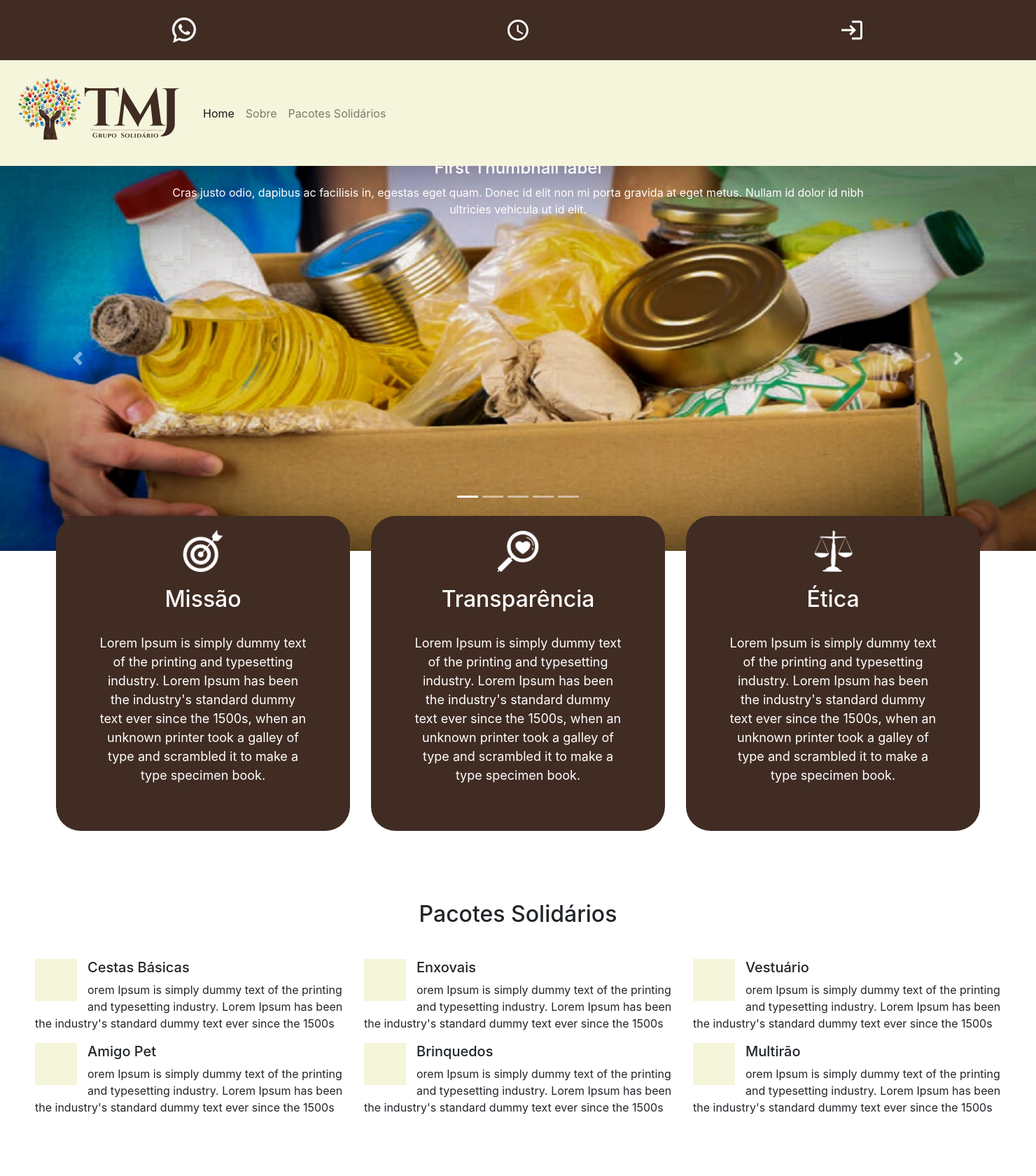
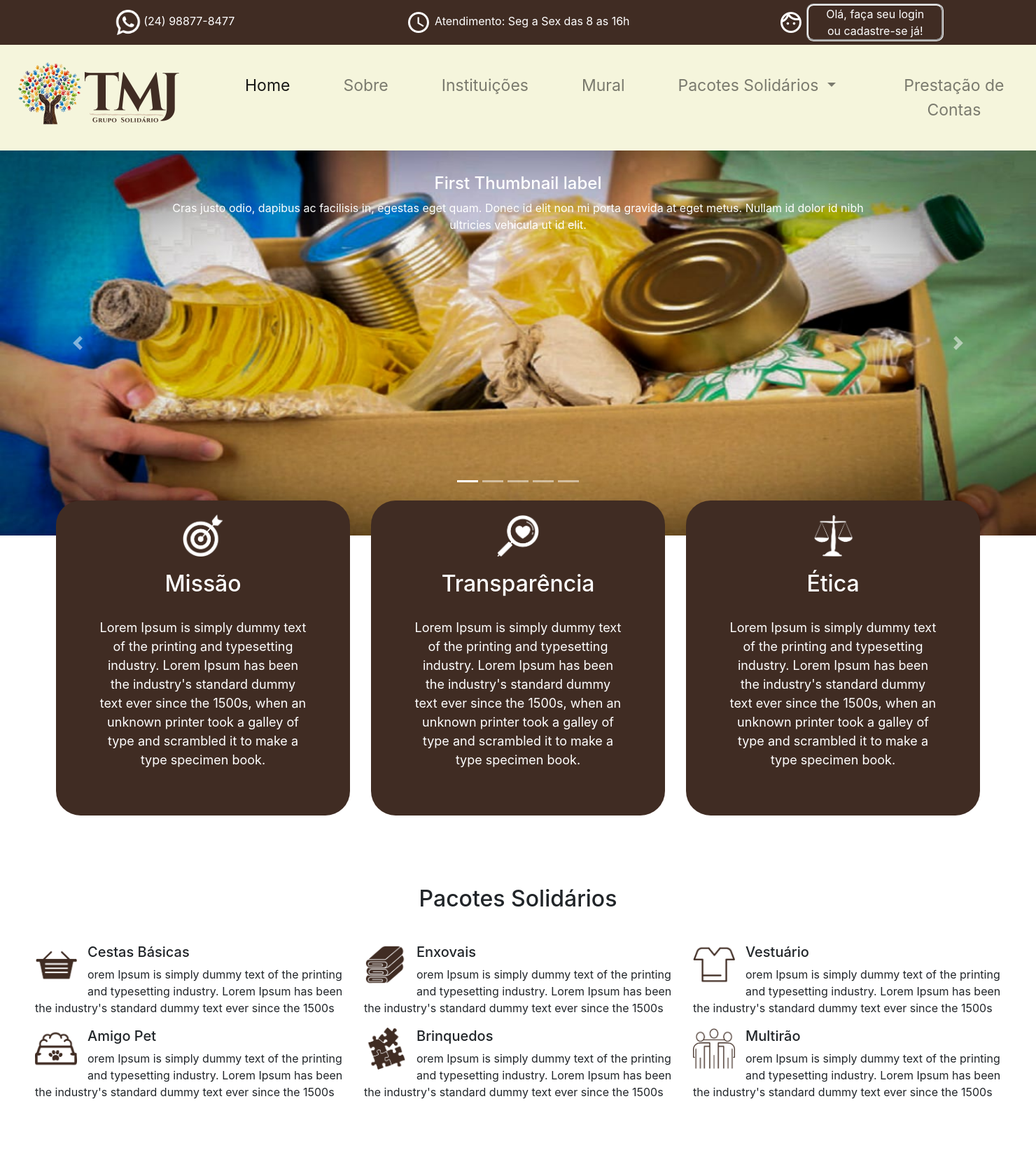
Before and after one commit to brjoaof/-Frontend1--Projeto-Final, a PHP site: page / in a window 1480 px wide; the page is wider, and only the part inside the window is pictured. Shown: the top 1680 px of that part at 70% size. Run offline with PHP 8.4, Linux system fonts and the light colour scheme.

Commit message:
Atualização header da homepage

```diff
--- a/css/estilo.css
+++ b/css/estilo.css
@@ -1,13 +1,13 @@
 header .row {
     background-color: #402c23;
     color: white;
-    padding: 25px;
+    padding: 5px;
     margin: 0;
 }
 header .navbar {
     background-color:#f5f5dc;
 }
-header #zap img {
+header img {
     width: 36px;
     height: 36px;
 }
@@ -19,8 +19,23 @@ header {
     text-align: center;
 }
 
+header .row .col-md-4 {
+    margin: auto;
+}
+
+.login {
+    display: inline-block;
+    border-radius: 10px;
+    border-style: groove;
+    color: white;
+    vertical-align: middle;
+    text-align: center;
+    padding-right: 25px;
+    padding-left: 25px;
+}
+
 .carousel-caption {
-    bottom: 440px;
+    bottom: 396px;
 }
 
 .carousel-indicators {
@@ -96,3 +111,11 @@ footer img {
     float: left;
     margin-right: 15px;
 }
+.icon img {
+    width: 60px;
+    height: 60px;
+}
+.nav-link {
+    margin-left: 60px;
+    font-size: 23px;
+}
--- a/index.html
+++ b/index.html
@@ -13,14 +13,17 @@
 
     <header>
         <div class="row">
-            <div class="col-md-4" id="zap">
+            <div class="col-md-4">
                 <img src="img/whatsapp.png" alt="Logo Whatsapp">
+                <span>(24) 98877-8477</span>
             </div>
             <div class="col-md-4">
                 <img src="img/horario_de_atendimento.png" alt="">
+                <span>Atendimento: Seg a Sex das 8 as 16h</span>
             </div>
             <div class="col-md-4">
-                <img src="img/login.png" alt="">
+                <img src="img/login1.png" alt="">
+                <span class="login">Olá, faça seu login<br>ou cadastre-se já!</span>
             </div>
         </div>
             <!-- Como um link -->
@@ -32,10 +35,36 @@
                             <a class="nav-link" href="#">Home <span class="sr-only">(Página atual)</span></a>
                         </li>
                         <li class="nav-item">
-                            <a class="nav-link" href="#">Sobre</a>
+                            <a class="nav-link" href="sobre.html">Sobre</a>
                         </li>
                         <li class="nav-item">
-                            <a class="nav-link" href="#">Pacotes Solidários</a>
+                            <a class="nav-link" href="#">Instituições</a>
+                        </li>
+                        <li class="nav-item">
+                            <a class="nav-link" href="#">Mural</a>
+                        </li>
+                        <li class="nav-item dropdown">
+                            <a class="nav-link dropdown-toggle" href="#" id="navbarDropdown" role="button" data-toggle="dropdown" aria-haspopup="true" aria-expanded="false">
+                                Pacotes Solidários
+                            </a>
+                            <div class="dropdown-menu" aria-labelledby="dropdown10">
+                                <a class="dropdown-item" href="#">Cestas Básicas </a>
+                                <!-- <ul>
+                                    <li><a href="#">Alimentação</a></li>
+                                    <li><a href="#">Limpeza</a></li>
+                                    <li><a href="#">Panificação</a></li>
+                                    <li><a href="#">Feira</a></li>
+                                    <li><a href="#">Proteica</a></li>
+                                </ul> -->
+                                <a class="dropdown-item" href="#">Enxovais</a>
+                                <a class="dropdown-item" href="#">Vestuário</a>
+                                <a class="dropdown-item" href="#">Amigo Pet</a>
+                                <a class="dropdown-item" href="#">Brinquedos</a>
+                                <a class="dropdown-item" href="#">Multirão</a>
+                            </div>
+                        </li>
+                        <li class="nav-item">
+                            <a class="nav-link" href="#">Prestação de Contas</a>
                         </li>
                     </ul>
                 </div>
@@ -163,21 +192,27 @@
         <h2>Pacotes Solidários</h2>
         <div class="row">
             <div class="col-md-4">
-                <div class="icon"></div>
+                <div class="icon">
+                    <img src="img/icone_cestabasica.png" alt="">
+                </div>
                 <div>
                     <h5>Cestas Básicas</h5>
                     <p>orem Ipsum is simply dummy text of the printing and typesetting industry. Lorem Ipsum has been the industry's standard dummy text ever since the 1500s</p>
                 </div>
             </div>
             <div class="col-md-4">
-                <div class="icon"></div>
+                <div class="icon">
+                    <img src="img/icone_enxoval.png" alt="">
+                </div>
                 <div>
                     <h5>Enxovais</h5>
                     <p>orem Ipsum is simply dummy text of the printing and typesetting industry. Lorem Ipsum has been the industry's standard dummy text ever since the 1500s</p>
                 </div>
             </div>
             <div class="col-md-4">
-                <div class="icon"></div>
+                <div class="icon">
+                    <img src="img/icone_vestuário.png" alt="">
+                </div>
                 <div>
                     <h5>Vestuário</h5>
                     <p>orem Ipsum is simply dummy text of the printing and typesetting industry. Lorem Ipsum has been the industry's standard dummy text ever since the 1500s</p>
@@ -186,21 +221,27 @@
         </div>
         <div class="row">
             <div class="col-md-4">
-                <div class="icon"></div>
+                <div class="icon">
+                    <img src="img/icone_amigopet.png" alt="">
+                </div>
                 <div>
                     <h5>Amigo Pet</h5>
                     <p>orem Ipsum is simply dummy text of the printing and typesetting industry. Lorem Ipsum has been the industry's standard dummy text ever since the 1500s</p>
                 </div>
             </div>
             <div class="col-md-4">
-                <div class="icon"></div>
+                <div class="icon">
+                    <img src="img/icone_brinquedo.png" alt="">
+                </div>
                 <div>
                     <h5>Brinquedos</h5>
                     <p>orem Ipsum is simply dummy text of the printing and typesetting industry. Lorem Ipsum has been the industry's standard dummy text ever since the 1500s</p>
                 </div>
             </div>
             <div class="col-md-4">
-                <div class="icon"></div>
+                <div class="icon">
+                    <img src="img/icone_multirao.png" alt="">
+                </div>
                 <div>
                     <h5>Multirão</h5>
                     <p>orem Ipsum is simply dummy text of the printing and typesetting industry. Lorem Ipsum has been the industry's standard dummy text ever since the 1500s</p>
```
Also changed, not shown: img/cesta_alimentação.png (deleted), img/cesta_feira.jpg (deleted), img/cesta_limpeza.jpg (deleted), img/cesta_panificacao.jpg (deleted), img/cesta_proteica.jpg (deleted), img/icone_amigopet.png (added), img/icone_brinquedo.png (added), img/icone_cestabasica.png (added), img/icone_enxoval.png (added), img/icone_multirao.png (added), img/icone_vestuário.png (added), img/login1.png (added), sobre.html (added).
